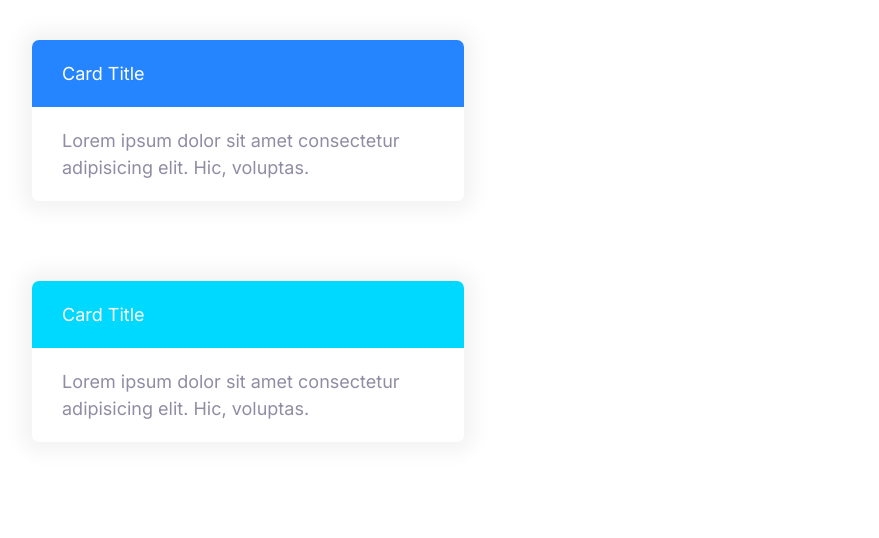
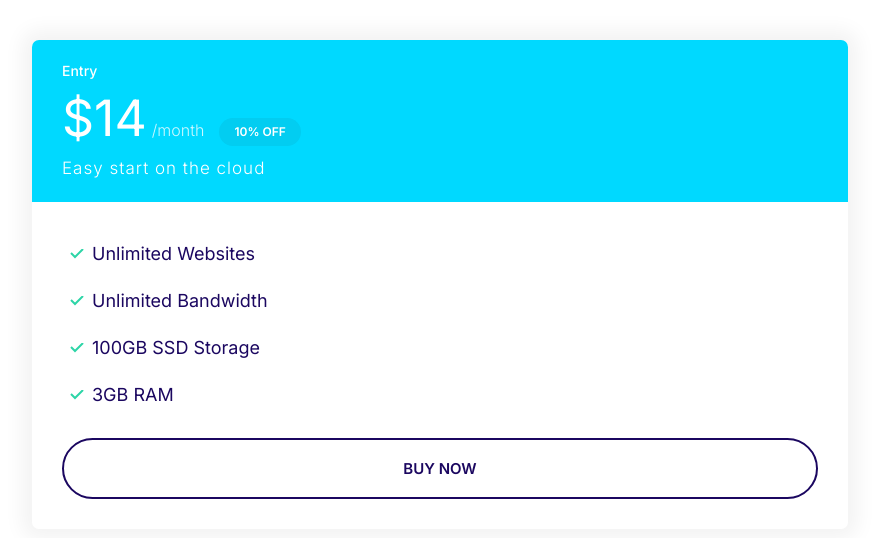
Before and after one commit to yoinspiration/mymoshify, a plain HTML site: page index.html in a window 1280 px wide. Shown: the whole page, without its empty margins (8-887 px from the left). Drawn offline with Linux system fonts and the light colour scheme.

Commit message:
Build the plan component

```diff
--- a/css/styles.css
+++ b/css/styles.css
@@ -111,6 +111,7 @@ a {
 
 .badge--small {
   font-size: 1.6rem;
+  padding: 0.5rem 1.5rem;
 }
 
 .badge--primary {
@@ -296,7 +297,59 @@ a {
   color: #fff;
 }
 
+.card--secondary .badge--secondary {
+  background: #02cdf1;
+}
+
 .card__header,
 .card__body {
   padding: 2rem 3rem;
 }
+
+/* Plans */
+.plan__name {
+  color: #fff;
+  font-size: 2.4rem;
+  font-weight: 500;
+  margin: 0;
+}
+
+.plan__price {
+  font-size: 6rem;
+}
+
+.plan__billing-cycle {
+  font-size: 2.4rem;
+  font-weight: 300;
+  margin-right: 1rem;
+  opacity: 0.8;
+}
+
+.plan__description {
+  display: block;
+  font-size: 2rem;
+  font-weight: 300;
+  letter-spacing: 1px;
+}
+
+.plan .list__item {
+  margin-bottom: 2rem;
+}
+
+@media screen and (min-width: 1024px) {
+  .plan__name {
+    font-size: 1.4rem;
+  }
+
+  .plan__price {
+    font-size: 5rem;
+  }
+
+  .plan__billing-cycle {
+    font-size: 1.6rem;
+  }
+
+  .plan__description {
+    font-size: 1.7rem;
+  }
+}
--- a/index.html
+++ b/index.html
@@ -13,21 +13,25 @@
     <link rel="stylesheet" href="css/styles.css" />
   </head>
   <body>
-  <div style="width: 40%; padding: 40px">
-    <div class="card card--primary">
-      <header class="card__header">Card Title</header>
-      <div class="card__body">
-        Lorem ipsum dolor sit amet consectetur adipisicing elit. Hic,
-        voluptas.
-      </div>
-    </div>
-  </div>
-    <div style="width: 40%; padding: 40px">
-      <div class="card card--secondary">
-        <header class="card__header">Card Title</header>
-        <div class="card__body">
-          Lorem ipsum dolor sit amet consectetur adipisicing elit. Hic,
-          voluptas.
+    <div style="width: 70%; padding: 4rem">
+      <div class="plan">
+        <div class="card card--secondary">
+          <header class="card__header">
+            <h3 class="plan__name">Entry</h3>
+            <span class="plan__price">$14</span>
+            <span class="plan__billing-cycle">/month</span>
+            <span class="badge badge--secondary badge--small">10% OFF</span>
+            <span class="plan__description">Easy start on the cloud</span>
+          </header>
+          <div class="card__body">
+            <ul class="list list--tick">
+              <li class="list__item">Unlimited Websites</li>
+              <li class="list__item">Unlimited Bandwidth</li>
+              <li class="list__item">100GB SSD Storage</li>
+              <li class="list__item">3GB RAM</li>
+            </ul>
+            <button class="btn btn--outline btn--block">Buy Now</button>
+          </div>
         </div>
       </div>
     </div>
```
Also changed, not shown: components/plan.html (added, +22 -0 lines).
